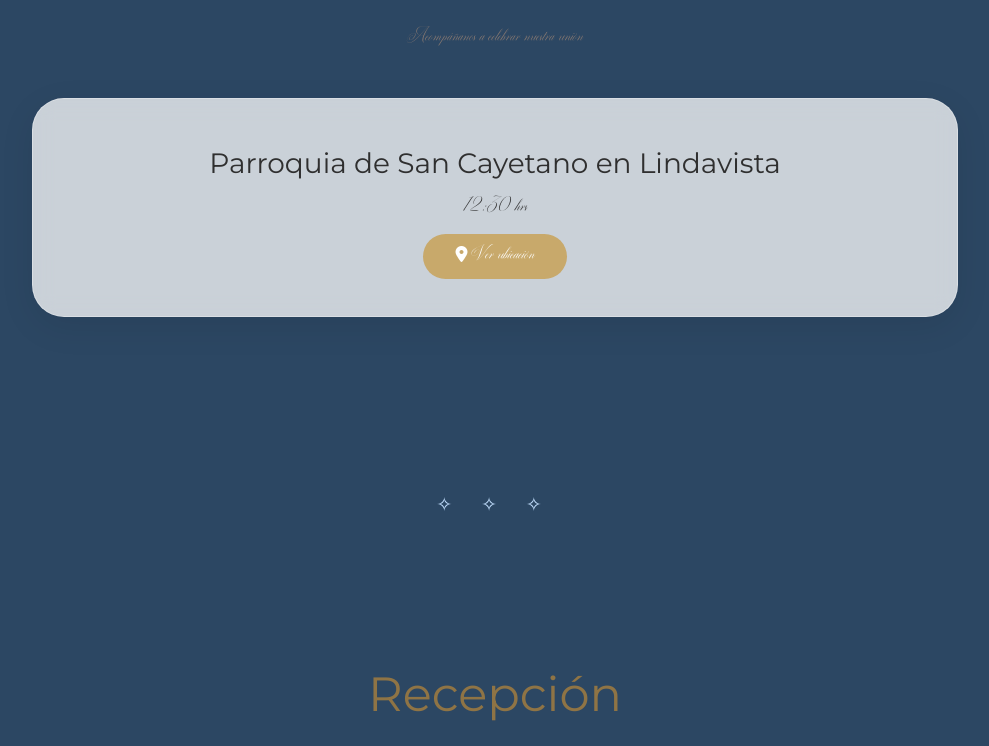
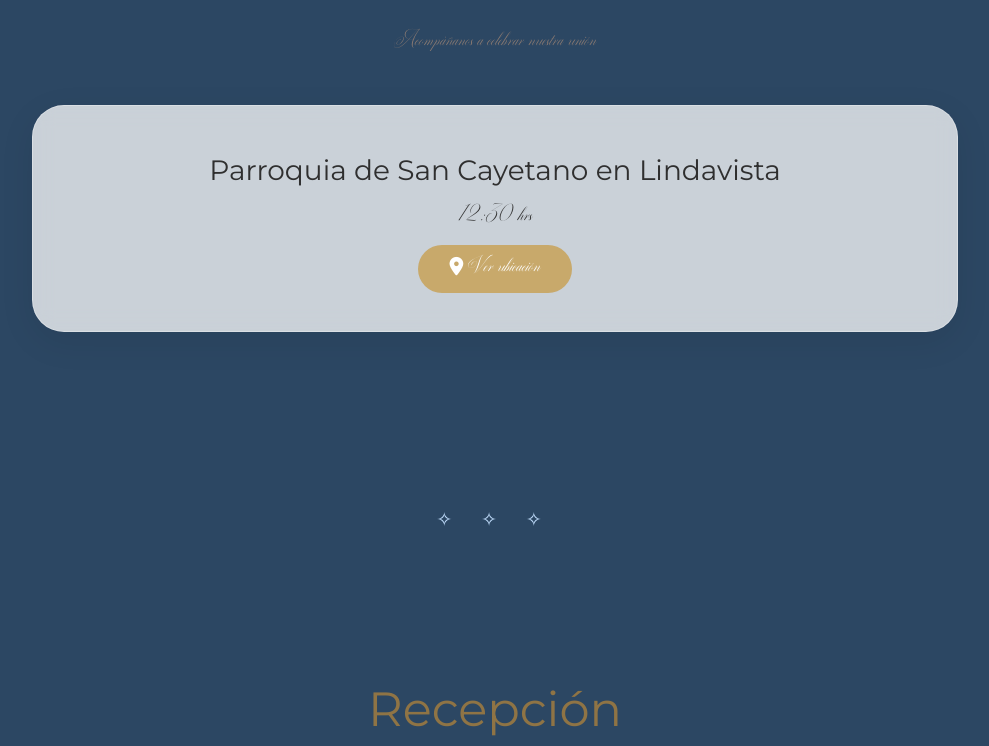
Before and after one commit to MauricioArroyo511/Invitaci-n-de-boda, a plain HTML site: page index.html in a window 1280 px wide. Shown: the part 2371-3117 px from the top of the page, without its empty margins (145-1134 px from the left). Drawn offline with nearby package versions, Linux system fonts and the light colour scheme.

Commit message:
Update index.html

```diff
--- a/index.html
+++ b/index.html
@@ -47,6 +47,7 @@
     background: #2C4763;
     font-family: 'Quadrian', sans-serif;
     color: #2f2f2f;
+    font-size: 1.15rem;
     overflow-x: hidden;
     }
 
```
